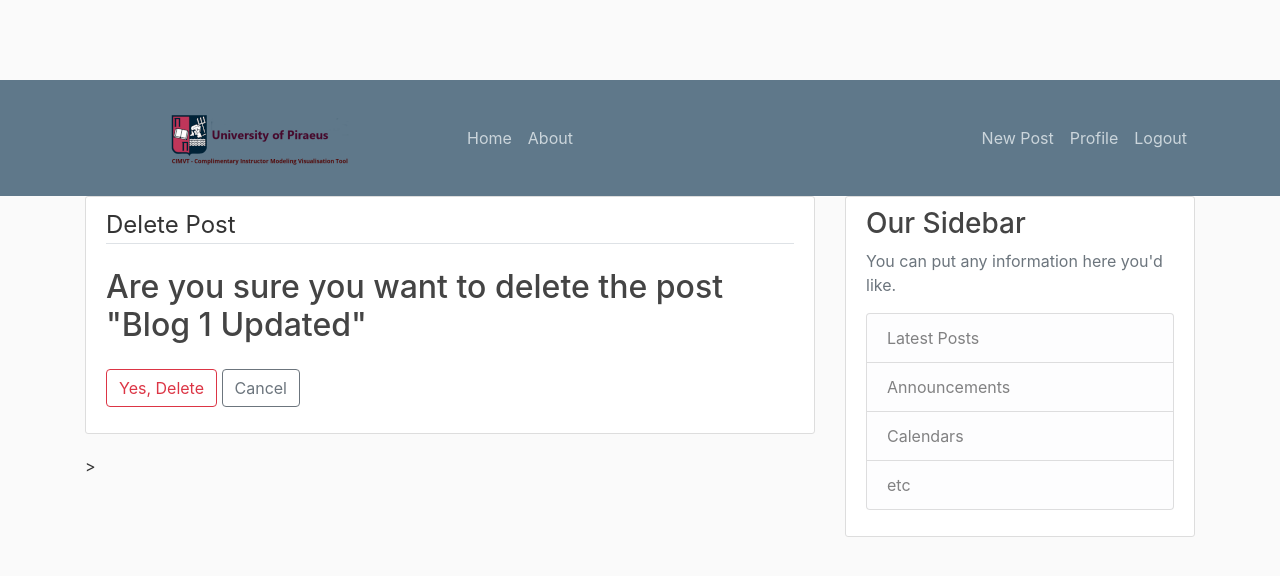
After one commit to ODYTRON/cimvt, a Django app: page /post/1/delete/ in a window 1280 px wide. The commit adds this page. Shown: the top 576 px of the page. Run offline with Django 3.2, Linux system fonts and the light colour scheme; a user stored in the database is signed in; data comes from the database, SQL or seed files in the repository; both versions use the stored data as it was after the commit; some libraries are stand-ins or nearby versions.

Commit message:
Page banner added. Class style views for create update and delete added with the apropriate html links in templates and roots in urls.py

```diff
--- a/blog/models.py
+++ b/blog/models.py
@@ -2,9 +2,11 @@ from django.db import models
 from django.utils import timezone
 # users and authors will have a relationship since users will post  (one to many relationship)
 from django.contrib.auth.models import User
+from django.urls import reverse
 
 # Create your models here.
 
+''
 class Post(models.Model):
     title = models.CharField(max_length=100)
     content = models.TextField()
@@ -18,3 +20,6 @@ class Post(models.Model):
 
     def __str__(self):
         return self.title
+
+    def get_absolute_url(self):
+        return reverse('post-detail', kwargs={'pk': self.pk})
--- a/blog/templates/blog/base.html
+++ b/blog/templates/blog/base.html
@@ -1,5 +1,6 @@
 <!-- load the static folder -->
 {% load static %}
+{% load staticfiles %}
 <!-- here is to place all the repetead html code, html inheritance -->
  <!DOCTYPE html>
 <html>
@@ -25,9 +26,9 @@
 <body>
 <!--here i put my navigation snippet code-->
 <header class="site-header">
-    <nav class="navbar navbar-expand-md navbar-dark bg-steel fixed-top">
+    <nav class="navbar navbar-expand-md navbar-dark bg-steel static-top">
         <div class="container">
-            <a class="navbar-brand mr-4" href="{% url 'blog-home' %}">Django Blog</a>
+            <a class="navbar-brand mr-4" href="{% url 'blog-home' %}"><img src="{% static 'unipi_logo.png' %}"></a>
             <button class="navbar-toggler" type="button" data-toggle="collapse" data-target="#navbarToggle" aria-controls="navbarToggle" aria-expanded="false" aria-label="Toggle navigation">
                 <span class="navbar-toggler-icon"></span>
             </button>
@@ -42,8 +43,9 @@
                 <!-- Navbar Right Side -->
                 <div class="navbar-nav">
                         {% if user.is_authenticated %}
-                        <a class="nav-item nav-link" href="{% url 'profile' %}">Profile</a>
-                        <a class="nav-item nav-link" href="{% url 'logout' %}">Logout</a>
+                            <a class="nav-item nav-link" href="{% url 'post-create' %}">New Post</a>
+                            <a class="nav-item nav-link" href="{% url 'profile' %}">Profile</a>
+                            <a class="nav-item nav-link" href="{% url 'logout' %}">Logout</a>
                     {% else %}
                     <a class="nav-item nav-link" href="{% url 'login' %}">Login</a>
                     <a class="nav-item nav-link" href="{% url 'register' %}">Register</a>
--- a/blog/templates/blog/home.html
+++ b/blog/templates/blog/home.html
@@ -14,7 +14,7 @@
                    <a class="mr-2" href="#">{{ post.author }}</a>
                    <small class="text-muted">{{ post.date_posted|date:"F d, Y" }}</small>
                </div>
-               <h2><a class="article-title" href="#">{{ post.title }}</a></h2>
+               <h2><a class="article-title" href="{% url 'post-detail' post.id %}">{{ post.title }}</a></h2>
                <p class="article-content">{{ post.content }}</p>
            </div>
        </article>
--- /dev/null
+++ b/blog/templates/blog/post_confirm_delete.html
@@ -0,0 +1,20 @@
+<!-- example of html template inheritance -->
+
+{% extends "blog/base.html" %}
+
+{% block content %}
+        <div class="content-section">
+        <form method ="POST">
+        {% csrf_token %}
+        <fieldset class = "form-group">
+        <legend class="border-bottom mb-4">Delete Post</legend>
+            <h2>Are you sure you want to delete the post "{{ object.title }}" </h2>
+        </fieldset>
+            <div class="form-group">
+                <button class="btn btn-outline-danger" type="submit">Yes, Delete</button>
+                <a class="btn btn-outline-secondary" href="{% url 'post-detail' object.id %}" type="submit">Cancel</a>
+            </div>
+        </form>
+
+        </div>>
+{% endblock content %}
--- a/blog/urls.py
+++ b/blog/urls.py
@@ -1,7 +1,20 @@
 from django.urls import path
+from .views import (
+    PostListView,
+    PostDetailView,
+    PostCreateView,
+    PostUpdateView,
+    PostDeleteView
+
+)
 from . import views
 
 urlpatterns = [
-    path('', views.home, name='blog-home'),
+    path('', PostListView.as_view(), name='blog-home'),
+    # with this root you can set the primary keys for the detail views of objects
+    path('post/<int:pk>/', PostDetailView.as_view(), name='post-detail'),
+    path('post/new/', PostCreateView.as_view(), name='post-create'),
+    path('post/<int:pk>/update/', PostUpdateView.as_view(), name='post-update'),
+    path('post/<int:pk>/delete/', PostDeleteView.as_view(), name='post-delete'),
     path('about/', views.about, name='blog-about'),
 ]
--- a/blog/views.py
+++ b/blog/views.py
@@ -1,5 +1,15 @@
 # import to render the templates
 from django.shortcuts import render
+from django.contrib.auth.mixins import LoginRequiredMixin, UserPassesTestMixin
+# we have class based views from now on
+from django.views.generic import (
+    ListView,
+    DetailView,
+    CreateView,
+    UpdateView,
+    DeleteView
+
+)
 # import to render the httpresponses
 # not so usefull for now
 # from django.http import HttpResponse
@@ -36,6 +46,57 @@ def home(request):
     # as a third argument pass context
     return render(request, 'blog/home.html', context)
 
+
+class PostListView(ListView):
+    model = Post
+    template_name = 'blog/home.html' # <app>/<model>_<viewtype>.html (it expects a template with that name)
+    context_object_name = 'posts'
+    ordering = ['-date_posted']
+
+
+class PostDetailView(DetailView):
+    model = Post
+
+
+class PostCreateView(LoginRequiredMixin, CreateView):
+    model = Post
+    fields = ['title', 'content']
+
+    # we create this method in order to automaticaly assign a new post to the logged in user
+    def form_valid(self, form):
+        form.instance.author = self.request.user
+        return super().form_valid(form)
+
+
+class PostUpdateView(LoginRequiredMixin, UserPassesTestMixin, UpdateView):
+    model = Post
+    fields = ['title', 'content']
+
+    # we create this method in order to automaticaly assign a new post to the logged in user
+    def form_valid(self, form):
+        form.instance.author = self.request.user
+        return super().form_valid(form)
+    # test if the post belongs to the author
+    def test_func(self):
+        post = self.get_object()
+        if self.request.user == post.author:
+            return True
+        return False
+
+
+class PostDeleteView(LoginRequiredMixin, UserPassesTestMixin, DeleteView):
+    model = Post
+    success_url = '/'
+
+    # test if the post belongs to the author
+    def test_func(self):
+        post = self.get_object()
+        if self.request.user == post.author:
+            return True
+        return False
+
+
+
 # just to show that there is a title in the view to be rendered on the window tab from the html contitional
 def about(request):
-    return render(request,'blog/about.html', {'title':'About'})
+    return render(request, 'blog/about.html', {'title': 'About'})
```
Also changed, not shown: blog/templates/blog/post_detail.html (added, +27 -0 lines), blog/templates/blog/post_form.html (added, +22 -0 lines), blog/static/unipi_logo.png (added), db.sqlite3, media/profile_pics/680797.jpg (added), media/profile_pics/default.jpg (added), media/profile_pics/download_sNEJSPo.jpeg (added), media/profile_pics/download_vVSFNbm.jpeg (added), media/unipi_logo.png (added).
